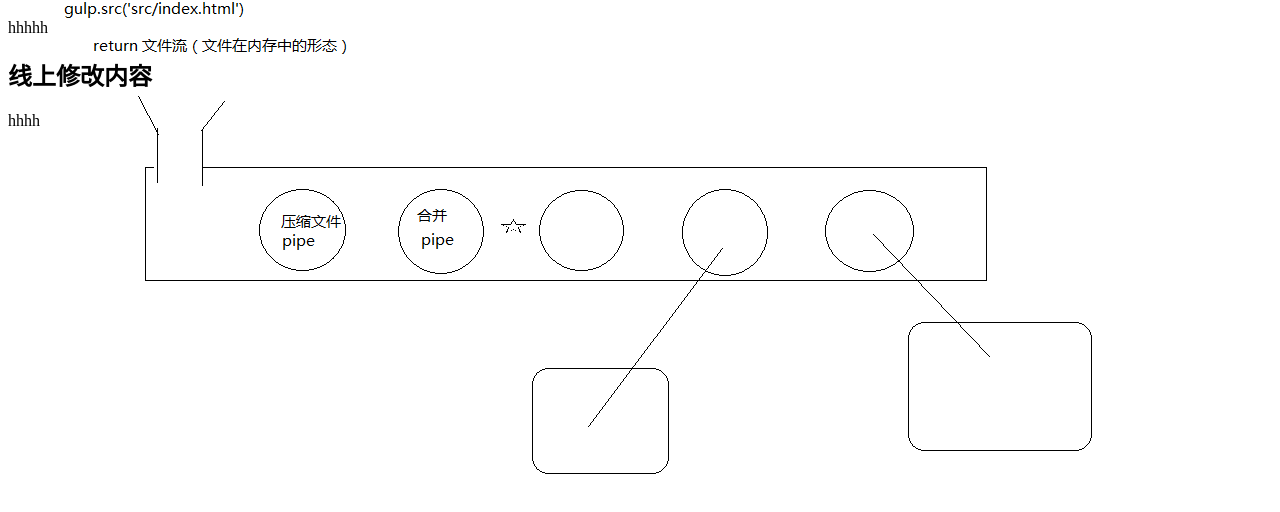
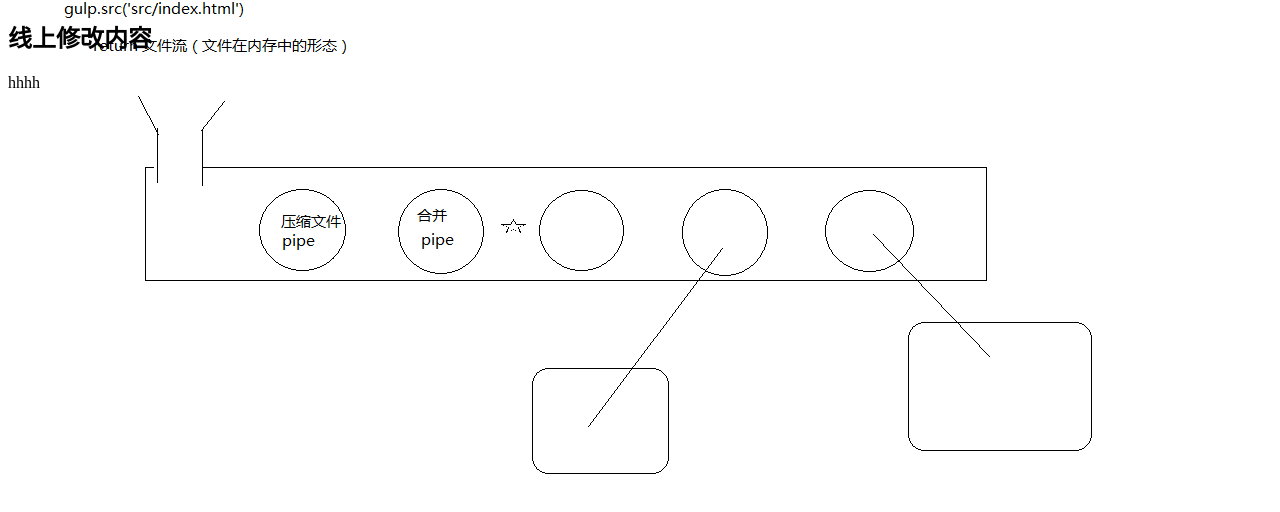
Before and after one commit to 1312110661/git-demo-, a website: page src/index.html in a window 1280 px wide. Shown: the part 70-582 px from the top of the page. Drawn offline with nearby package versions, Linux system fonts and the light colour scheme; files that its build step writes are made by us from their sources.

Commit message:
线上修改了index.html文件

```diff
--- a/src/index.html
+++ b/src/index.html
@@ -9,7 +9,6 @@
 <body>
 <!-- 测试注释 -->
   <h1>测试内容s</h1>
-  hhhhh
   <h2>线上修改内容</h2>
 <p>hhhh</p>
   <script src="scripts/all.js"></script>
```
